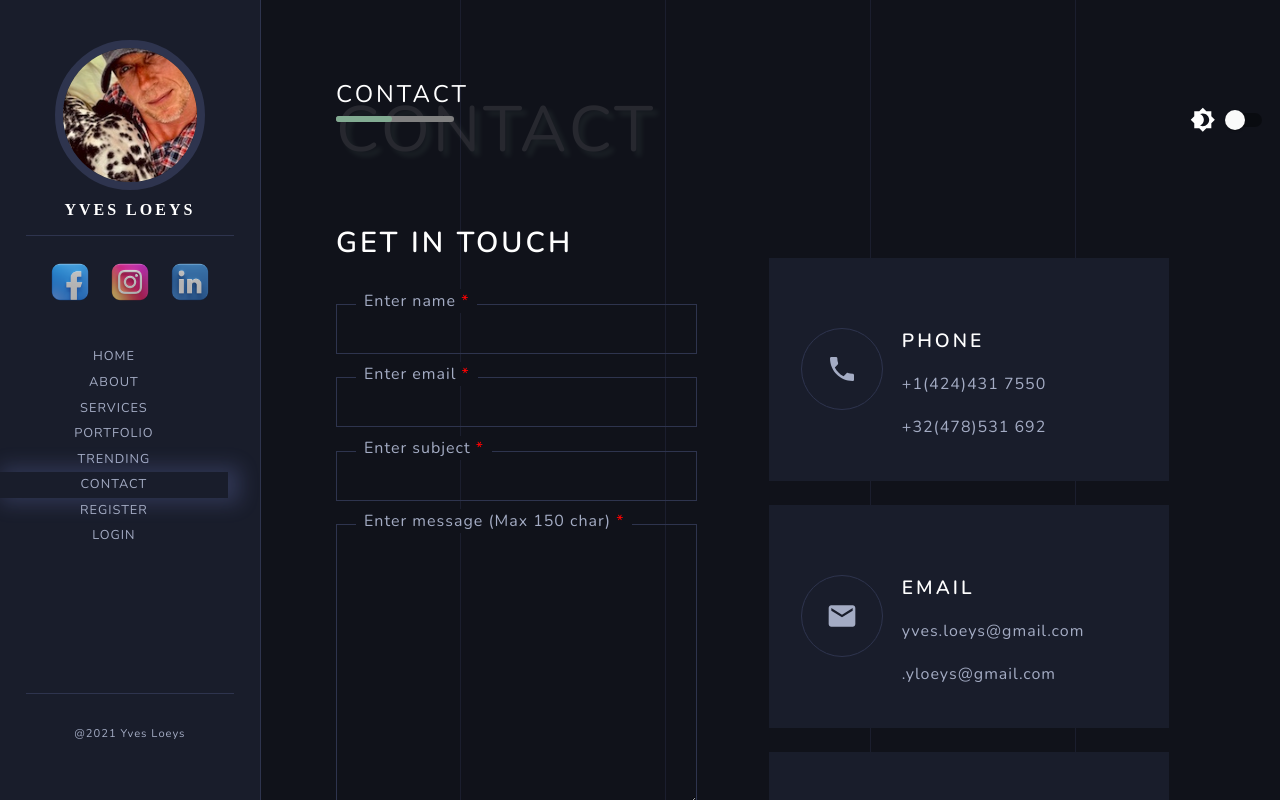
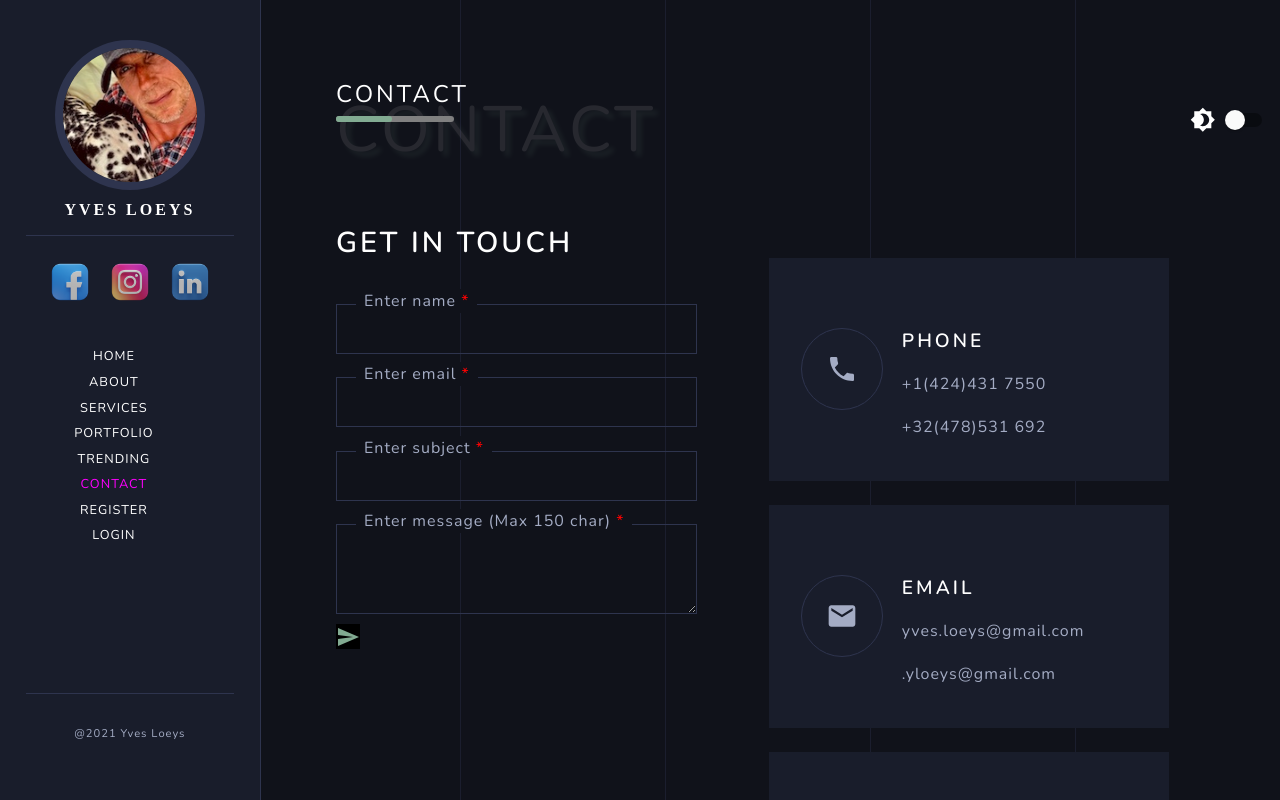
Before and after one commit to yves0409/Portfolio, a React (Create React App) app in the folder frontend/: page /contact in a window 1280 px wide. Shown: the top 800 px of the page. Built offline with nearby package versions, Linux system fonts and the light colour scheme; no server answers; a web font is replaced by a local one.

Commit message:
nav link update

```diff
--- a/frontend/src/components/Navigation.js
+++ b/frontend/src/components/Navigation.js
@@ -169,7 +169,8 @@ const NavigationStyled = styled.nav`
      text-align:center;
      margin-bottom:9rem;
 .active-class{
-    box-shadow: 6px 0px 20px 6px #8b9bf533
+    //box-shadow: 6px 0px 20px 6px #8b9bf533;
+    color: magenta;
     }
  li{
     display: block;
@@ -182,14 +183,17 @@ const NavigationStyled = styled.nav`
     transition:all .4s ease-in-out;
     font-weight:500;
     letter-spacing:1px;
- &:hover{
-    cursor:pointer;
-    box-shadow: 6px 0px 20px 6px #40eb0c33;
-   }
+    color:white;
+
   }
  a:hover::before{
-   width:100%;
-   height:100%;
+    content : "";
+  position: absolute;
+  left    : 30%;
+  bottom  : 0;
+  height  : 1px;
+  width   : 40%;  /* or 100px */
+  border-bottom:1px solid magenta;
     }
    }
  }
--- a/frontend/src/pages/ContactScreen.js
+++ b/frontend/src/pages/ContactScreen.js
@@ -10,6 +10,8 @@ import info from "../data/info"
 import emailjs from 'emailjs-com';
 import SendIcon from '@material-ui/icons/Send';
 import { useForm } from "react-hook-form";
+//import { Modal,Button} from "react-bootstrap";
+
 
 
 init("user_dvXegxEb11cRFMAuFpf6J");
@@ -19,7 +21,11 @@ const ContactScreen = () => {
     const [subject, setSubject] = useState('');
     const [emailsender, setEmailsender] = useState('');
     const [question, setQuestion] = useState('');
-    const { register, handleSubmit,formState:{errors} } = useForm({mode:"onBlur"});
+    //const [show, setShow] = useState(false);
+     //const handleClose = () => setShow(false);
+     //const handleShow = () => setShow(true);
+
+    const { register, handleSubmit,formState:{errors} } = useForm({reValidateMode:"onChange"});
     const onFormSubmit  = (data) => console.log(data);
 
  const templateParams = {
@@ -64,6 +70,30 @@ const ContactScreen = () => {
 
 return (
         <MainLayout>
+        {/* <Button variant="primary" onClick={handleShow}>
+        Launch static backdrop modal
+      </Button>
+        <Modal
+        show={show}
+        onHide={handleClose}
+        backdrop="static"
+        keyboard={false}
+      >
+
+
+        <Modal.Header closeButton>
+          <Modal.Title>Ready to Send?</Modal.Title>
+        </Modal.Header>
+        <Modal.Body>
+         Your question will be sent to the recipient
+        </Modal.Body>
+        <Modal.Footer>
+          <Button variant="secondary" onClick={handleClose}>
+            Close
+          </Button>
+          <Button variant="primary">Yes</Button>
+        </Modal.Footer>
+      </Modal> */}
         <ToastContainer/>
             <Title title={"Contact"} span={"Contact"}/>
             <ContactPageStyled>
@@ -95,16 +125,16 @@ return (
                             <input className={errors.subject ? 'err' : ""} type="text" id="subject" name="subject" value={subject} {...register("subject",{required:'subject is required'})} onChange={(e)=> setSubject(e.target.value)}/>
                             {errors.subject && <span className="errorMessage">Please enter a subject</span>}
                         </div>
-                        <div className="form-field">
+                        <div className="form-field" >
                         <label htmlFor="subject">Enter message (Max 150 char) <span className="requiredStar">*</span></label>
-                                <textarea className={errors.question ? 'err' : ""} id="textarea" cols="30" rows="10" name="question" value={question} {...register("question", { required:'maximum 80 characters', minLength:15 ,maxLength:150 })}  onChange={(e)=> setQuestion(e.target.value)}></textarea>
-                                {errors.question && <span className="errorMessage">Question cannot be longer than 80 characters</span>}
+                                <textarea  className={errors.textarea ? 'err' : ""} id="textarea"  name="question" value={question} {...register("question",{required:'text is required'})} onChange={(e)=> setQuestion(e.target.value)}></textarea>
+                                {errors.question && <span className="errorMessage">Question cannot be longer than 150 characters</span>}
+
                         </div>
-                        <div className="form-field" onMouseEnter={handleSubmit(onFormSubmit)} >
-                            {!errors.name & !errors.email & !errors.subject & !errors.question ?  <div className="iconbtn" data-toggle="tooltip" data-placement="bottom" title="send email">
-                                <button className="submitBtn"  type="submit"><SendIcon/> </button>
-                                {/* <button>Submit</button> */}
-                        </div>: <div>Please check all fields</div>}
+
+                        <div className="form-field" onMouseEnter={handleSubmit(onFormSubmit)}>
+                            {errors.name & errors.email & errors.subject & errors.question ?  <div className="errorMessage">Please fill in all fields correctly</div> : <div className="iconbtn" data-toggle="tooltip" data-placement="bottom" title="send email">
+                                <button className="submitBtn"  type="submit"><SendIcon/></button></div>}
                         </div>
                     </form>
                 </div>
@@ -210,9 +240,9 @@ input{
    } */
 }
 .err {
-    background-color:red;
+    background-color:#CC6699;
 
-    opacity:.3;
+    color:white;
 }
    .errorMessage ,.requiredStar {
        color:red;
```
